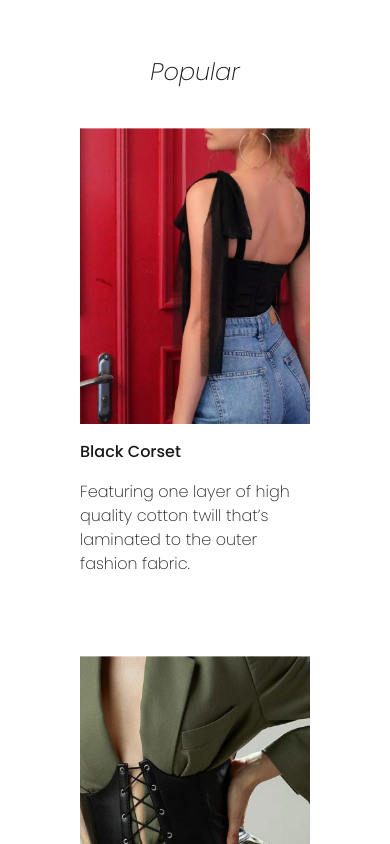
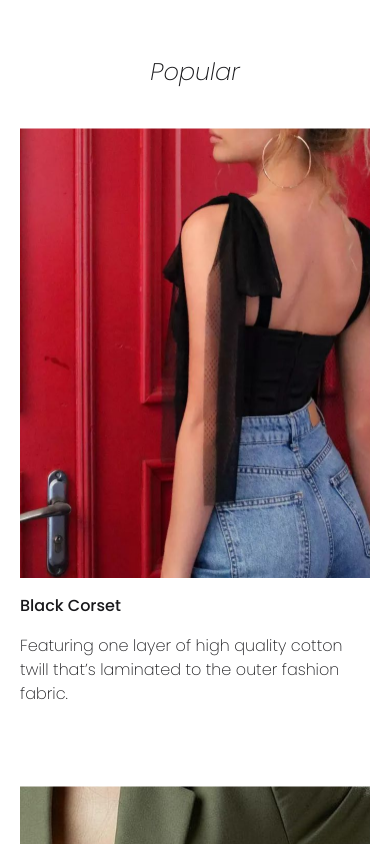
Before and after one commit to Alsandre/Marikone, a Next.js app: page / in a window 390 px wide. Shown: the part 1260-2104 px from the top of the page. Built offline with nearby package versions, Linux system fonts and the light colour scheme.

Commit message:
Bug: The Popular section layout is broken

```diff
--- a/components/Card.tsx
+++ b/components/Card.tsx
@@ -5,7 +5,7 @@ export const Card = ({ title, summary, image, className }: Record<string, string
   return (
     <>
       <div className={`flex w-screen ${className}`}>
-        <div className="flex my-10 md:mx-1 mx-20 flex-col items-center">
+        <div className="flex my-10 md:mx-1 mx-auto flex-col items-center">
           <Image
             src={`/assets/${image}.png`}
             width={350}
@@ -14,7 +14,7 @@ export const Card = ({ title, summary, image, className }: Record<string, string
             quality={30}
           />
 
-          <div className=" text-dark-200 mt-4 max-w-[400px]">
+          <div className=" text-dark-200 mt-4 w-[350px]">
             <h1 className="font-medium">{title}</h1>
             <h1 className="font-extralight mt-4">{summary}</h1>
           </div>
```
